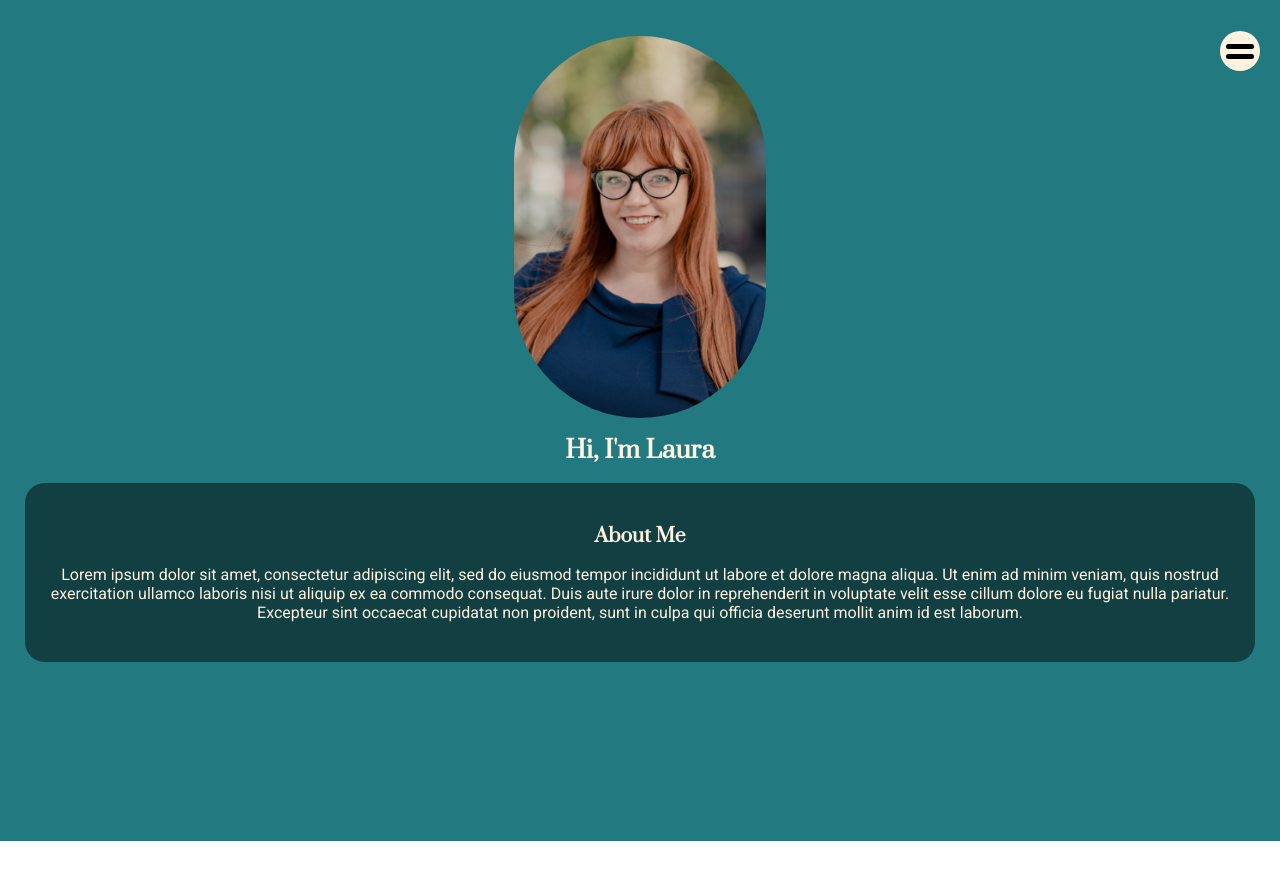
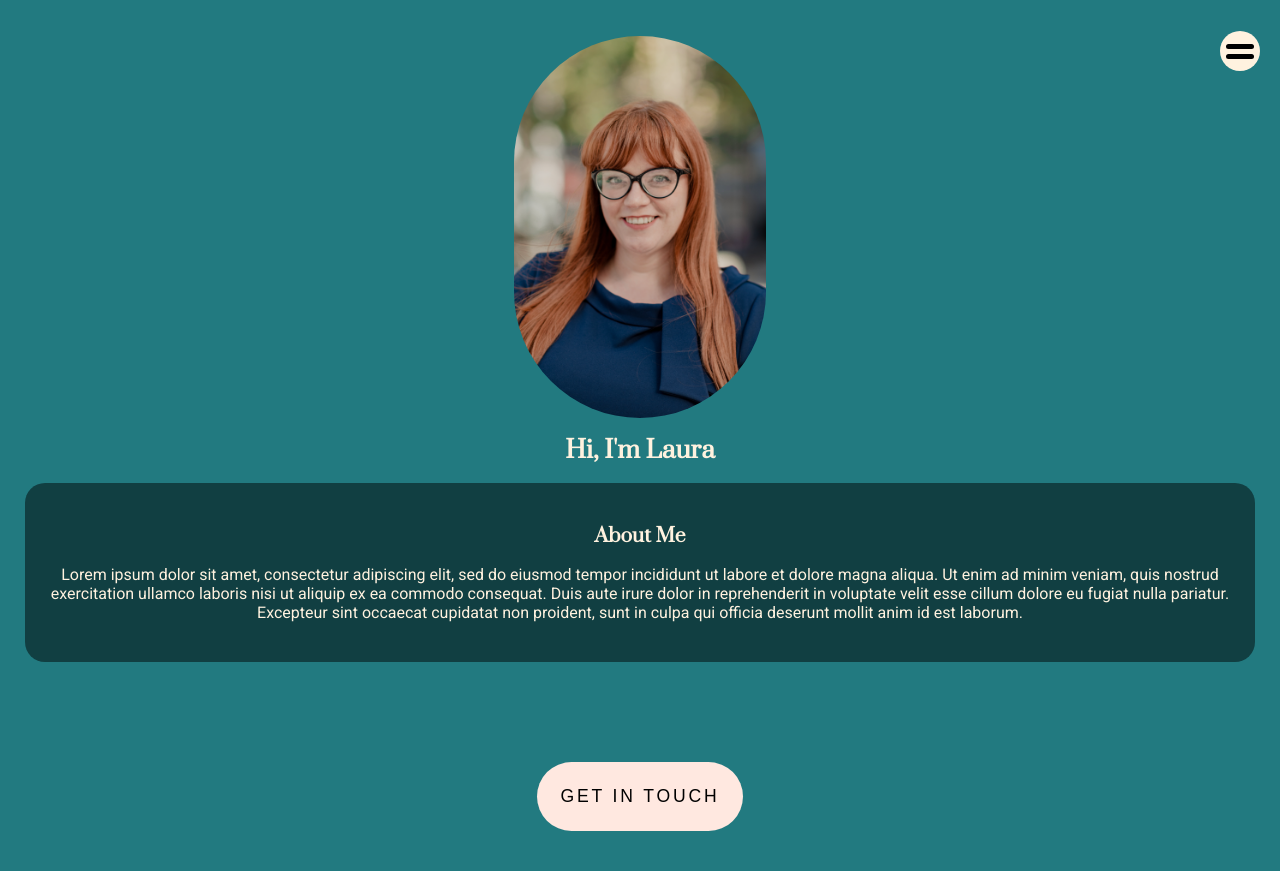
Before and after one commit to laurahw/personal-site, a React (Create React App) app in the folder personal-site/: page /about in a window 1280 px wide. Before the commit the page ends 841 px from the top, so only its background shows below. Built offline with nearby package versions, Linux system fonts and the light colour scheme.

Commit message:
Adding contact buttons

```diff
--- a/personal-site/package.json
+++ b/personal-site/package.json
@@ -9,6 +9,7 @@
     "firebase": "^9.16.0",
     "react": "^18.2.0",
     "react-dom": "^18.2.0",
+    "react-icons": "^4.7.1",
     "react-router-dom": "^6.8.0",
     "react-scripts": "5.0.1",
     "styled-components": "^5.3.6",
--- /dev/null
+++ b/personal-site/src/Components/Button.jsx
@@ -0,0 +1,31 @@
+import React from 'react';
+import styled from 'styled-components';
+
+const Base = styled.button`
+    border: 0px;
+    background-color: #FFE8E0;
+    padding: 24px;
+    color: #000000;
+    text-align: center;
+    border-radius: 40px;
+    font-size: 1.1rem;
+    text-transform: uppercase;
+    letter-spacing: 0.16em;
+
+    &:hover, &:focus {
+        color: #FFE8E0;
+        background-color: #161413;
+    }
+`;
+
+const Button = ({onClick, children, className}) => {
+
+
+
+    return (
+            <Base onClick={onClick} className={className}>
+                {children}
+            </Base>
+)};
+
+export default Button;
--- /dev/null
+++ b/personal-site/src/Components/Contact.jsx
@@ -0,0 +1,111 @@
+import React, {useState} from 'react';
+import styled from 'styled-components';
+import Button from './Button';
+import {FaLinkedin, FaTwitter} from 'react-icons/fa';
+import {FiMail} from 'react-icons/fi';
+
+
+const ButtonWrapper = styled.div`
+    width: 100%;
+    text-align: center;
+    margin-top: 100px;
+`;
+
+
+const Overlay = styled.div`
+    min-height: 120vh;
+    width: 100vw;
+    position: absolute;
+    top: 0;
+    opacity: 0.5;
+    background-color: #000000;
+    z-index: 4;
+`;
+
+const CloseButton = styled.div`
+    float: right;
+`;
+
+const ContactPanel = styled.div`
+    z-index: 5;
+    background-color: #FFE8E0;
+    position: fixed;
+    bottom: -30px;
+    width: 100%;
+    border-radius: 30px;
+    height: 459px;
+    text-align: center;
+`;
+
+const ContactText = styled.h3`
+    font-family: 'Prata', serif;
+    font-size: 1.5rem;
+    color: #000000;
+    text-align: center;
+    margin-top: 4.5rem;
+`;
+
+const ButtonsContainer = styled.div`
+    padding: 0px 25px;
+`;
+const ContactButton = styled.a`
+    border: 2px solid #000000 !important;
+    padding: 10px 5px 0px 5px;
+    font-size: 2em;
+    width: 100%;
+    margin: 10px 0px;
+    background-color: #FFE8E0;
+    color: #000000;
+    text-align: center;
+    border-radius: 40px;
+    text-transform: uppercase;
+    letter-spacing: 0.16em;
+    width: 100%;
+    display: block;
+
+    &:hover, &:focus {
+        color: #FFE8E0;
+        background-color: #161413;
+    }
+`;
+
+
+
+const Contact = () => {
+    const [open, setOpen] = useState(false);
+
+    return (
+        <>
+        <ButtonWrapper>
+            <Button onClick={() => setOpen(!open)}>
+                Get in touch
+            </Button>
+        </ButtonWrapper>
+        {open &&
+            <>
+            <Overlay onClick={()=> setOpen(false)}/>
+            <ContactPanel>
+                <CloseButton>
+                    <Button onClick={()=> setOpen(false)}>
+                        X
+                    </Button>
+                </CloseButton>
+
+                <ContactText>
+                    Get in touch
+                </ContactText>
+                <ButtonsContainer>
+                    <ContactButton href="https://www.linkedin.com/in/laura-hanna-white-59768613/" target="_blank"><FaLinkedin /></ContactButton>
+                    <ContactButton href="https://twitter.com/laurahannawhite" target="_blank"><FaTwitter /></ContactButton>
+                    <ContactButton href="mailto:laurahannawhite+website@gmail.com?subject=Hello%20from%20laurahannawhite.com"><FiMail /></ContactButton>
+                </ButtonsContainer>
+                <Button onClick={()=> setOpen(false)}>CLOSE</Button>
+
+            </ContactPanel>
+            </>
+        }
+
+        </>
+)};
+
+export default Contact;
--- a/personal-site/src/Pages/About.jsx
+++ b/personal-site/src/Pages/About.jsx
@@ -1,6 +1,7 @@
 import React from 'react';
 import styled from 'styled-components';
 import Menu from '../Components/Menu';
+import Contact from '../Components/Contact';
 import image from "../Assets/laura.png"
 
 const Background = styled.div`
@@ -82,6 +83,8 @@ const About = () => {
                 </AboutMeText>
             </AboutMeBox>
 
+            <Contact />
+
             </Background>
 )};
 
```
Also changed, not shown: 1 other file (tests, documents, lock files or other folders).
